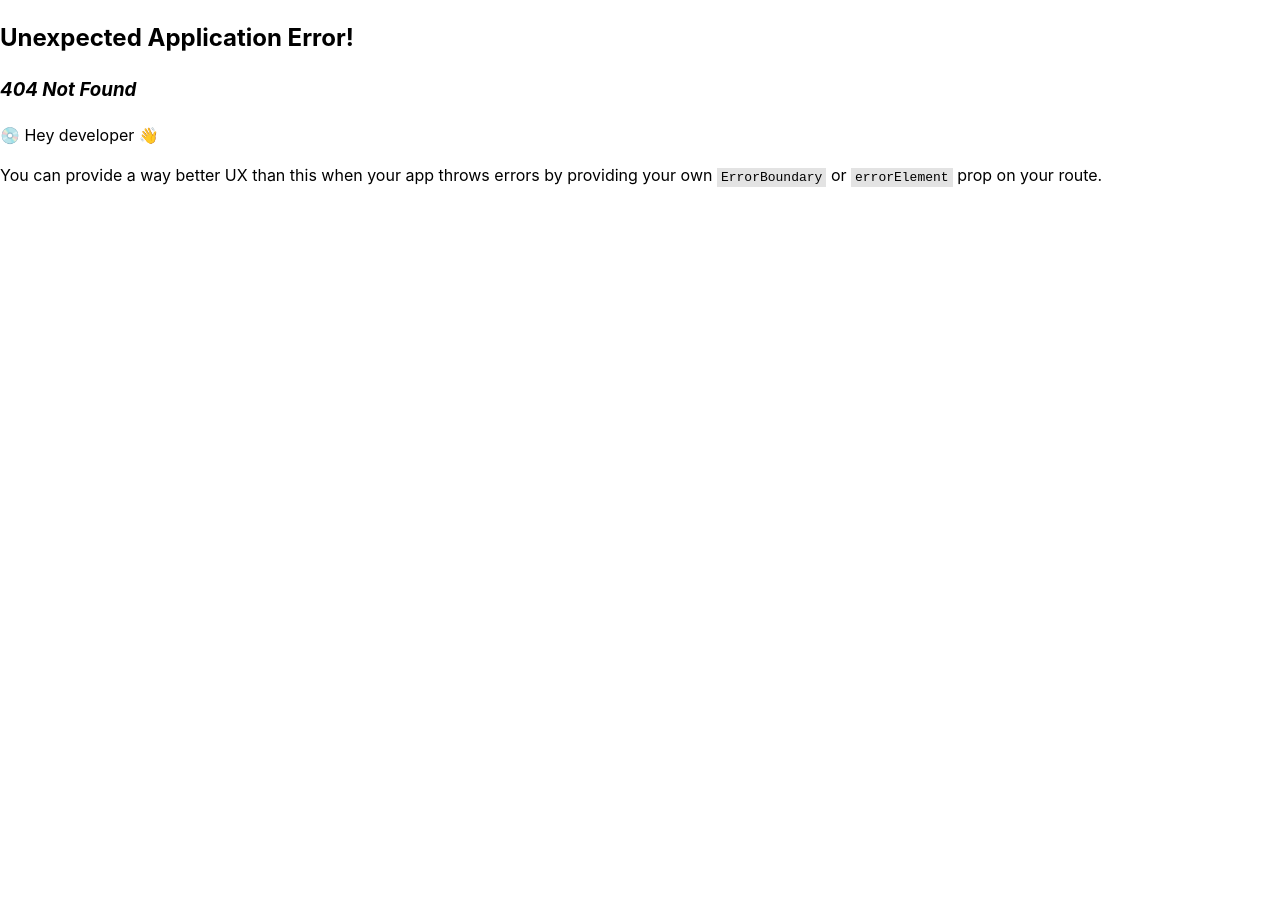
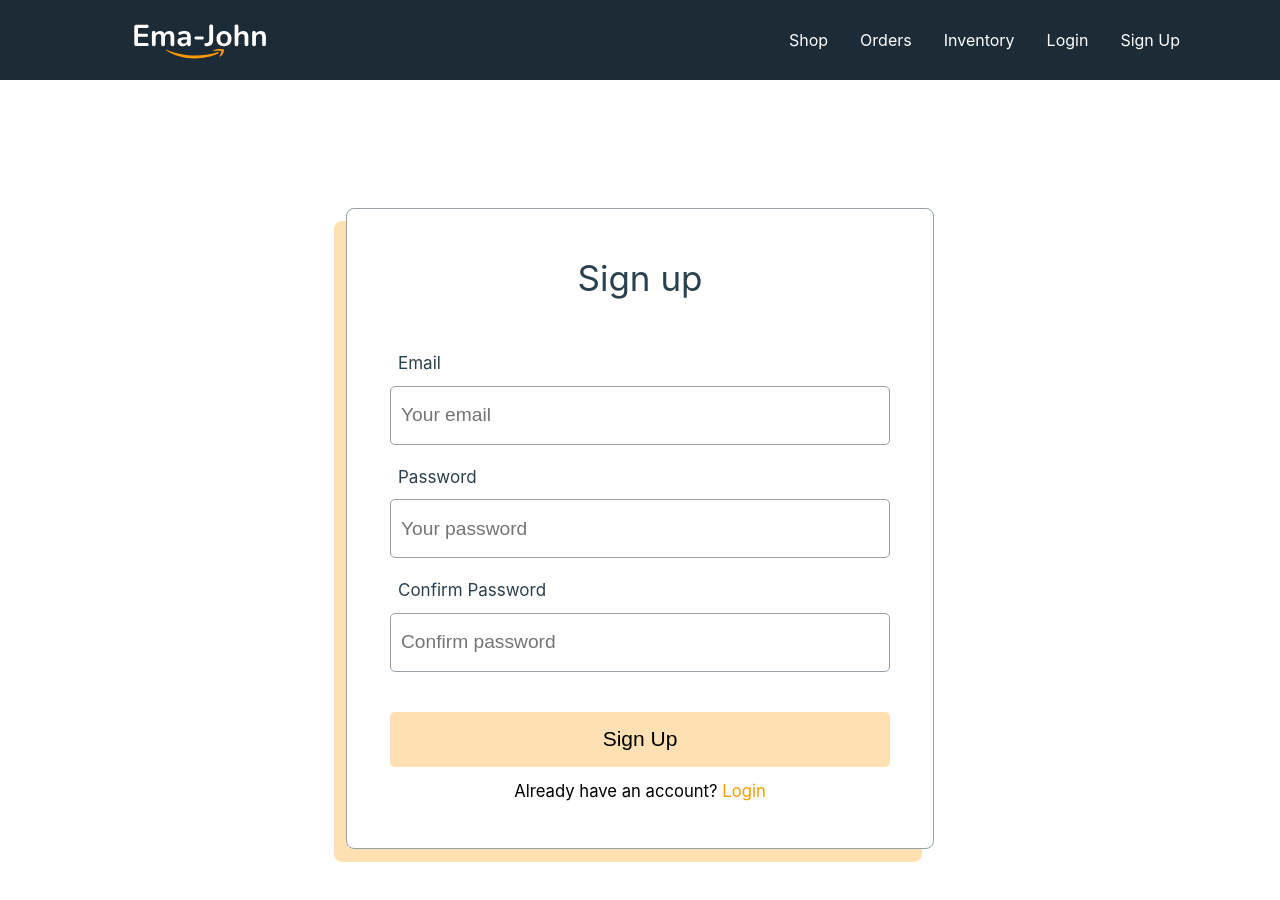
Before and after one commit to Rafiulsam/ema-john-simple, a React (Vite) app: page /signup in a window 1280 px wide. Before the commit this address had no page. Shown: the top 900 px of the page. Before the commit the page ends 800 px from the top, so only its background shows below. Built offline with nearby package versions, Linux system fonts and the light colour scheme.

Commit message:
initialize firebase

```diff
--- a/package.json
+++ b/package.json
@@ -13,6 +13,7 @@
     "@fortawesome/fontawesome-svg-core": "^6.4.2",
     "@fortawesome/free-solid-svg-icons": "^6.4.2",
     "@fortawesome/react-fontawesome": "^0.2.0",
+    "firebase": "^10.10.0",
     "localforage": "^1.10.0",
     "match-sorter": "^6.3.1",
     "react": "^18.2.0",
--- a/src/components/Cart/Cart.jsx
+++ b/src/components/Cart/Cart.jsx
@@ -13,6 +13,7 @@ const Cart = ({ cart, handleClearCart, children }) => {
         totalPrice += product.price * product.quantity
         totalShipping += product.shipping
         quantity += product.quantity
+        console.log(quantity);
     }
     const tax = totalPrice * 5 / 100
     const grandTotal = totalPrice + totalShipping + tax
--- a/src/components/Header/Header.jsx
+++ b/src/components/Header/Header.jsx
@@ -14,6 +14,7 @@ const Header = () => {
                 <Link to="order">Orders</Link>
                 <Link to="inventory">Inventory</Link>
                 <Link to="login">Login</Link>
+                <Link to="signup">Sign Up</Link>
             </div>
         </nav>
     );
--- /dev/null
+++ b/src/components/Login/Login.css
@@ -0,0 +1,66 @@
+.form-container {
+    padding: 43px;
+    margin: 128px auto;
+    width: 500px;
+    border-radius: 8px;
+    border: 1px solid #95A0A7;
+    box-shadow: #FFE0B3 -12px 13px;
+}
+
+.form-title {
+    margin-top: 0px;
+    text-align: center;
+    color: #2A414F;
+    font-size: 35px;
+    font-weight: 400;
+}
+
+.form-control label {
+    padding-left: 8px;
+    display: block;
+    color: #2A414F;
+    font-size: 17px;
+    font-weight: 400;
+    margin-bottom: 9px;
+}
+
+.form-control input {
+    font-size: 1.2em;
+    padding-left: 10px;
+    width: 486px;
+    height: 55px;
+    border-radius: 5px;
+    border: 1px solid #95A0A7;
+    margin-bottom: 20px;
+}
+
+.btn-submit {
+    font-size: 21px;
+    width: 100%;
+    height: 55px;
+    border: none;
+    border-radius: 5px;
+    background: rgba(255, 153, 0, 0.30);
+    cursor: pointer;
+    margin-bottom: 8px;
+    margin-top: 20px;
+}
+.btn-submit:hover{
+    background: #ffa500
+}
+
+.form-container p {
+    margin: 0;
+    text-align: center;
+    font-size: 20px;
+    font-weight: 400;
+}
+
+.form-container a{
+    color: #F90;
+    text-decoration: none;
+}
+
+.form-container a:hover{
+    text-decoration: underline;
+}
--- a/src/components/Login/Login.jsx
+++ b/src/components/Login/Login.jsx
@@ -1,9 +1,23 @@
 import React from 'react';
+import './Login.css'
+import { Link } from 'react-router-dom';
 
 const Login = () => {
     return (
-        <div>
-            <h1>This is Login page</h1>
+        <div className='form-container'>
+            <h4 className='form-title'>Login</h4>
+            <form>
+                <div className="form-control">
+                    <label htmlFor="email">Email</label>
+                    <input type="email" name='email' placeholder='Your email' required  />
+                </div>
+                <div className="form-control">
+                    <label htmlFor="password">Password</label>
+                    <input type="password" name='password' placeholder='Your password' required  />
+                </div>
+                <input className='btn-submit' type="submit" value="Login" />
+                <p><small>New to ema-john? <Link to='/signup'>Create new account</Link></small></p>
+            </form>
         </div>
     );
 };
--- a/src/components/Shop/Shop.jsx
+++ b/src/components/Shop/Shop.jsx
@@ -23,8 +23,8 @@ const Shop = () => {
             const savedProducts = products.find(product => product.id === id)
 
             if (savedProducts) {
-                const quantity = storedCart[id]
-                savedProducts.quantity = quantity
+                const quantity = storedCart[id];
+                savedProducts.quantity = quantity;
                 savedCart.push(savedProducts)
             }
         }
@@ -34,14 +34,14 @@ const Shop = () => {
     const handleAddToCart = (product) => {
         let newCart = [];
         // const newCart = [...cart, product]
-        const exists = cart.find(pd => pd._id === product._id);
+        const exists = cart.find(pd => pd.id === product.id);
         if (!exists) {
             product.quantity = 1;
             newCart = [...cart, product]
         }
         else {
             exists.quantity = exists.quantity + 1;
-            const remaining = cart.filter(pd => pd._id !== product._id);
+            const remaining = cart.filter(pd => pd.id !== product.id);
             newCart = [...remaining, exists];
         }
         setCart(newCart)
--- /dev/null
+++ b/src/components/SignUp/SignUp.jsx
@@ -0,0 +1,49 @@
+import React, { useState } from 'react';
+import './SignUp.css'
+import { Link } from 'react-router-dom';
+const SignUp = () => {
+    const [error, setError] = useState('')
+
+    const handleSignUp = event=>{
+        event.preventDefault()
+        const form = event.target
+        const email = form.email.value
+        const password = form.password.value
+        const confirm = form.confirm.value
+        console.log(email, password, confirm);
+
+        if(password != confirm){
+            setError('Your password did not match')
+            return
+        }
+        else if(password.length < 6){
+            setError('Password must contain 6 characters')
+            return
+        }
+    }
+
+    return (
+        <div className='form-container'>
+            <h4 className='form-title'>Sign up</h4>
+            <form onSubmit={handleSignUp}>
+                <div className="form-control">
+                    <label htmlFor="email">Email</label>
+                    <input type="email" name='email' placeholder='Your email' required  />
+                </div>
+                <div className="form-control">
+                    <label htmlFor="password">Password</label>
+                    <input type="password" name='password' placeholder='Your password' required  />
+                </div>
+                <div className="form-control">
+                    <label htmlFor="confirm">Confirm Password</label>
+                    <input type="password" name='confirm' placeholder='Confirm password' required  />
+                <small>{error}</small>
+                </div>
+                <input className='btn-submit' type="submit" value="Sign Up" />
+                <p><small>Already have an account?<Link to='/signup'> Login</Link></small></p>
+            </form>
+        </div>
+    );
+};
+
+export default SignUp;
--- a/src/main.jsx
+++ b/src/main.jsx
@@ -9,6 +9,7 @@ import Inventory from './components/Inventory/Inventory.jsx'
 import Login from './components/Login/Login.jsx'
 import cartProductsLoader from './loaders/cartProductsLoader.js'
 import Checkout from './components/Checkout/Checkout.jsx'
+import SignUp from './components/SignUp/SignUp.jsx'
 
 const router = createBrowserRouter([
   {
@@ -34,6 +35,10 @@ const router = createBrowserRouter([
         element:<Checkout></Checkout>
       },
       {
+        path:'signup',
+        element:<SignUp></SignUp>
+      },
+      {
         path:'login',
         element:<Login></Login>
       }
```
Also changed, not shown: src/firebase/firebase.init.js (added, +19 -0 lines), src/components/SignUp/SignUp.css (added), 2 other files (tests, documents, lock files or other folders).
